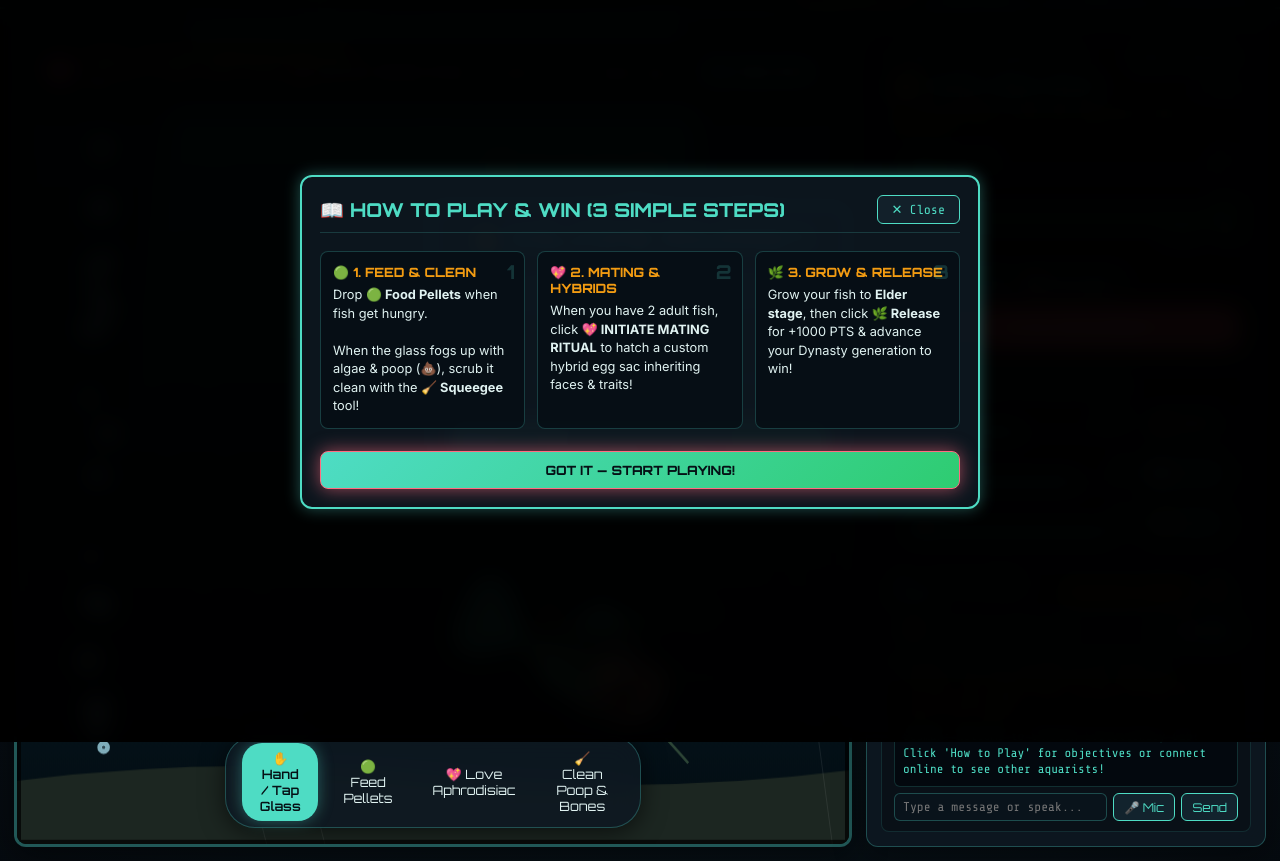
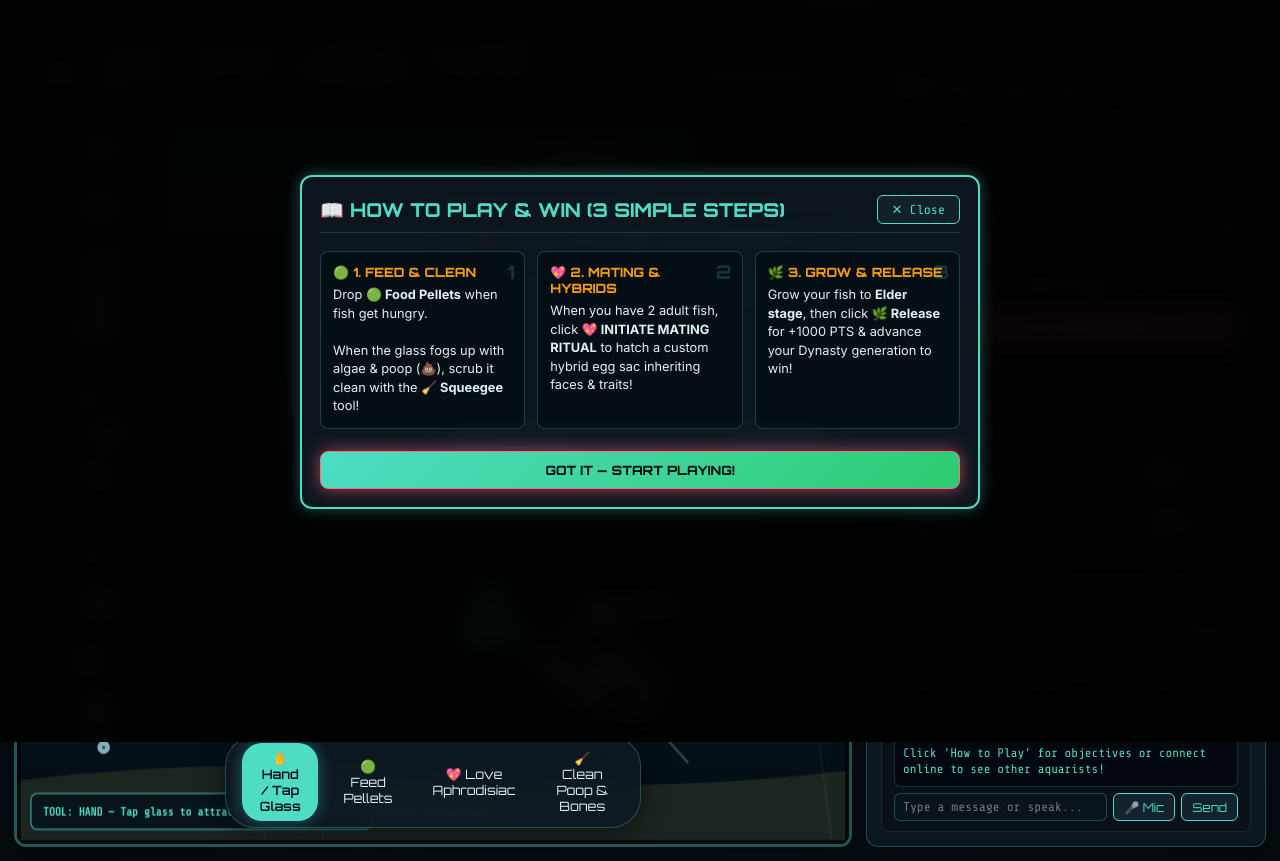
Before and after one commit to BiGClipS1911/Catfish, a website: page index.html in a window 1280 px wide. Shown: the part 58-919 px from the top of the page. Drawn offline with nearby package versions, Linux system fonts and the light colour scheme; no server answers; animation ran at ten frames a second; files whose address does not match are found by name.

Commit message:
Complete gameplay visual pass with on-canvas tool HUD, status bubbles, and 4-step pipeline guide

```diff
--- a/index.html
+++ b/index.html
@@ -54,8 +54,16 @@
             <div id="missionBanner" class="mission-banner">
                 <div class="mission-icon">🎯</div>
                 <div class="mission-content">
-                    <div class="mission-title">OBJECTIVE: EVOLVE & RELEASE 5 GENERATIONS</div>
-                    <div id="missionDesc" class="mission-desc">Keep O2 > 60% and cleanliness high! Feed pellets to grow your Catfish to Stage 4 Adult, then initiate Mating Ritual!</div>
+                    <div class="mission-pipeline">
+                        <span id="stepFeed" class="pipeline-step active">1. FEED 🟢</span>
+                        <span class="pipeline-arrow">➔</span>
+                        <span id="stepClean" class="pipeline-step">2. CLEAN 🧹</span>
+                        <span class="pipeline-arrow">➔</span>
+                        <span id="stepMate" class="pipeline-step">3. MATE 💖</span>
+                        <span class="pipeline-arrow">➔</span>
+                        <span id="stepRelease" class="pipeline-step">4. RELEASE 🏆</span>
+                    </div>
+                    <div id="missionDesc" class="mission-desc">Keep O2 > 60%! Feed pellets to grow fish, scrub poop (💩), then trigger Mating Ritual!</div>
                 </div>
                 <button id="toggleMultiplayerBtn" class="multiplayer-toggle-btn" title="Toggle between single-player and global online lobby">🌐 Lobby: Solo</button>
             </div>
--- a/js/app.js
+++ b/js/app.js
@@ -89,6 +89,14 @@ document.addEventListener('DOMContentLoaded', async () => {
 
         tank.drawForeground(ctx);
 
+        const toolDescs = {
+            'hand': 'Tap glass to attract fish or click fish to inspect & zoom face',
+            'feed': 'Click anywhere in tank water to drop nutrition pellets',
+            'love': 'Drop aphrodisiacs & trigger mating when 2 adults present',
+            'squeegee': 'Scrub dirty glass, clear fish poop (💩), and scoop bones'
+        };
+        tank.drawActiveToolHUD(ctx, currentTool, toolDescs[currentTool] || '');
+
         updateGauges();
         updateSelectedFishHUD();
         updateMissionBanner();
@@ -99,32 +107,41 @@ document.addEventListener('DOMContentLoaded', async () => {
     }
     requestAnimationFrame(gameLoop);
 
+    function setPipelineActiveStep(stepId) {
+        ['stepFeed', 'stepClean', 'stepMate', 'stepRelease'].forEach(id => {
+            const el = document.getElementById(id);
+            if (el) {
+                if (id === stepId) el.classList.add('active');
+                else el.classList.remove('active');
+            }
+        });
+    }
+
     // 3. Dynamic Mission & Guidance Banner System
     function updateMissionBanner() {
         const bannerIcon = document.querySelector('#missionBanner .mission-icon');
-        const bannerTitle = document.querySelector('#missionBanner .mission-title');
         const bannerDesc = document.getElementById('missionDesc');
-        if (!bannerTitle || !bannerDesc) return;
+        if (!bannerDesc) return;
 
         // Check Critical Warnings first
         if (tank.oxygen < 45) {
             if (bannerIcon) bannerIcon.textContent = '⚠️';
-            bannerTitle.textContent = 'CRITICAL WARNING: LOW OXYGEN (O2 < 45%)';
-            bannerDesc.textContent = 'Turn on the 💨 Aerator Pump immediately to prevent fish suffocation!';
+            setPipelineActiveStep('stepClean');
+            bannerDesc.textContent = 'CRITICAL OXYGEN (O2 < 45%)! Turn on 💨 Aerator Pump immediately to prevent suffocation!';
             return;
         }
 
-        if (tank.cleanliness < 40 || tank.poops.length > 3) {
+        if (tank.cleanliness < 40 || tank.poops.length > 0) {
             if (bannerIcon) bannerIcon.textContent = '💩';
-            bannerTitle.textContent = 'WARNING: TANK POLLUTION & FISH POOP';
-            bannerDesc.textContent = 'Use the 🧹 Squeegee tool to clear fish poop and scrub substrate clean!';
+            setPipelineActiveStep('stepClean');
+            bannerDesc.textContent = 'TANK POLLUTION! Select 🧹 Squeegee tool to clear fish poop (💩) and scrub substrate clean!';
             return;
         }
 
-        if (seamen.some(s => !s.isDead && s.hunger > 70)) {
+        if (seamen.some(s => !s.isDead && s.hunger > 60)) {
             if (bannerIcon) bannerIcon.textContent = '🍗';
-            bannerTitle.textContent = 'ALERT: HUNGRY CATFISH';
-            bannerDesc.textContent = 'Select 🟢 Feed Pellets tool and click inside the tank to feed your fish!';
+            setPipelineActiveStep('stepFeed');
+            bannerDesc.textContent = 'HUNGRY CATFISH! Select 🟢 Feed Pellets tool and click in tank to feed your fish!';
             return;
         }
 
@@ -133,15 +150,15 @@ document.addEventListener('DOMContentLoaded', async () => {
 
         if (aliveElders.length > 0) {
             if (bannerIcon) bannerIcon.textContent = '🌿';
-            bannerTitle.textContent = `MILESTONE READY: RELEASE ELDER FROG-FISH`;
-            bannerDesc.textContent = `Select ${aliveElders[0].name} and click "Release Elder Frog-Fish" to earn +1000 PTS & advance to Generation ${currentGeneration + 1}!`;
+            setPipelineActiveStep('stepRelease');
+            bannerDesc.textContent = `MILESTONE: Select ${aliveElders[0].name} & click "Release Elder Frog-Fish" to earn +1000 PTS & advance Dynasty!`;
             return;
         }
 
         if (aliveAdults.length >= 2) {
             if (bannerIcon) bannerIcon.textContent = '💖';
-            bannerTitle.textContent = `GOAL: INITIATE BREEDING RITUAL`;
-            bannerDesc.textContent = `You have 2 adult fish! Click "💖 INITIATE MATING RITUAL" to hatch a Gen ${currentGeneration + 1} hybrid egg sac!`;
+            setPipelineActiveStep('stepMate');
+            bannerDesc.textContent = `2 Adult fish present! Select 💖 Love Aphrodisiac or click "Initiate Mating Ritual" to hatch Gen ${currentGeneration + 1}!`;
             return;
         }
 
--- a/js/seaman.js
+++ b/js/seaman.js
@@ -708,7 +708,51 @@ class Seaman {
     }
 
     drawHealthBarOverlay(ctx, headRadius) {
-        const topY = this.y - headRadius - 18;
+        let topY = this.y - headRadius - 18;
+
+        // Render Action Status Pill Badge over head
+        if (!this.isDead) {
+            let badgeText = '';
+            let badgeBg = '';
+            let badgeBorder = '';
+
+            if (this.stage === 4) {
+                badgeText = '🏆 READY TO RELEASE (+1000 PTS)';
+                badgeBg = 'rgba(46, 204, 113, 0.9)';
+                badgeBorder = '#2ecc71';
+            } else if (this.hunger > 60) {
+                badgeText = '🍖 HUNGRY! (Drop Feed Pellets)';
+                badgeBg = 'rgba(230, 126, 34, 0.9)';
+                badgeBorder = '#e67e22';
+            } else if (this.stage === 3) {
+                badgeText = '💖 READY TO MATE';
+                badgeBg = 'rgba(232, 67, 147, 0.9)';
+                badgeBorder = '#e84393';
+            }
+
+            if (badgeText) {
+                ctx.save();
+                ctx.font = "bold 10px 'Share Tech Mono', sans-serif";
+                const txtW = ctx.measureText(badgeText).width + 12;
+                const badgeX = this.x - txtW / 2;
+                const badgeY = topY - 18;
+
+                ctx.fillStyle = badgeBg;
+                ctx.strokeStyle = badgeBorder;
+                ctx.lineWidth = 1;
+                ctx.beginPath();
+                ctx.roundRect(badgeX, badgeY, txtW, 16, 3);
+                ctx.fill();
+                ctx.stroke();
+
+                ctx.fillStyle = '#ffffff';
+                ctx.textAlign = 'center';
+                ctx.fillText(badgeText, this.x, badgeY + 12);
+                ctx.restore();
+
+                topY -= 18; // Offset name label down
+            }
+        }
 
         let statusTxt = `${this.speciesInfo.icon} ${this.name} (${Math.round(this.ageSeconds)}s)`;
         if (this.decayStage === 1) statusTxt = `💀 ${this.name} (FRESH DEAD)`;
--- a/js/tank.js
+++ b/js/tank.js
@@ -241,11 +241,23 @@ class Tank {
         ctx.closePath();
         ctx.fill();
 
-        // Render Fish Poop Particles (💩)
+        // Render Fish Poop Particles (💩) & Scrub Alerts
         ctx.font = '16px sans-serif';
         ctx.textAlign = 'center';
         for (let p of this.poops) {
             ctx.fillText('💩', p.x, p.y);
+        }
+
+        if (this.poops.length > 0) {
+            const firstP = this.poops[0];
+            ctx.save();
+            ctx.font = "bold 11px 'Share Tech Mono', sans-serif";
+            ctx.fillStyle = '#ff7675';
+            ctx.strokeStyle = '#2d3436';
+            ctx.lineWidth = 3;
+            ctx.strokeText('🧹 CLEAN POOP (Squeegee)', firstP.x, Math.max(30, firstP.y - 14));
+            ctx.fillText('🧹 CLEAN POOP (Squeegee)', firstP.x, Math.max(30, firstP.y - 14));
+            ctx.restore();
         }
 
         // Bubbles
@@ -272,6 +284,52 @@ class Tank {
             ctx.arc(f.x, f.y, f.size, 0, Math.PI * 2);
             ctx.fill();
         }
+    }
+
+    drawActiveToolHUD(ctx, toolName = 'hand', toolDesc = '') {
+        const w = this.width;
+        const h = this.height;
+
+        ctx.save();
+        // Active Tool Badge at Bottom Left of Tank
+        ctx.fillStyle = 'rgba(4, 17, 24, 0.85)';
+        ctx.strokeStyle = 'rgba(78, 205, 196, 0.6)';
+        ctx.lineWidth = 1.5;
+
+        const badgeW = Math.min(340, w - 30);
+        const badgeH = 34;
+        const badgeX = 14;
+        const badgeY = h - 48;
+
+        ctx.beginPath();
+        ctx.roundRect(badgeX, badgeY, badgeW, badgeH, 6);
+        ctx.fill();
+        ctx.stroke();
+
+        ctx.font = "bold 11px 'Share Tech Mono', sans-serif";
+        ctx.fillStyle = '#4edcc4';
+        ctx.textAlign = 'left';
+        ctx.fillText(`TOOL: ${toolName.toUpperCase()} — ${toolDesc}`, badgeX + 12, badgeY + 21);
+
+        // Low Oxygen On-Canvas Alert
+        if (this.oxygen < 45) {
+            ctx.fillStyle = 'rgba(231, 76, 60, 0.9)';
+            ctx.strokeStyle = '#ff7675';
+            ctx.lineWidth = 2;
+            const alertW = 280;
+            const alertX = (w - alertW) / 2;
+            ctx.beginPath();
+            ctx.roundRect(alertX, 16, alertW, 30, 4);
+            ctx.fill();
+            ctx.stroke();
+
+            ctx.fillStyle = '#ffffff';
+            ctx.font = "bold 12px 'Share Tech Mono', sans-serif";
+            ctx.textAlign = 'center';
+            ctx.fillText('⚠️ LOW OXYGEN! TURN ON AERATOR PUMP 💨', w / 2, 35);
+        }
+
+        ctx.restore();
     }
 
     drawForeground(ctx) {
--- a/style.css
+++ b/style.css
@@ -230,12 +230,36 @@ body {
     flex-direction: column;
 }
 
-.mission-title {
+.mission-pipeline {
+    display: flex;
+    align-items: center;
+    gap: 6px;
+    margin-bottom: 2px;
+    flex-wrap: wrap;
+}
+
+.pipeline-step {
     font-family: 'Orbitron', sans-serif;
-    font-size: 0.78rem;
+    font-size: 0.72rem;
     font-weight: 800;
-    color: var(--neon-amber);
-    letter-spacing: 1px;
+    padding: 2px 8px;
+    border-radius: 4px;
+    background: rgba(255, 255, 255, 0.05);
+    color: var(--text-muted);
+    border: 1px solid rgba(255, 255, 255, 0.1);
+    transition: all 0.3s ease;
+}
+
+.pipeline-step.active {
+    background: rgba(78, 205, 196, 0.25);
+    color: var(--neon-cyan);
+    border-color: var(--neon-cyan);
+    box-shadow: 0 0 10px rgba(78, 205, 196, 0.4);
+}
+
+.pipeline-arrow {
+    font-size: 0.7rem;
+    color: var(--text-muted);
 }
 
 .mission-desc {
```
